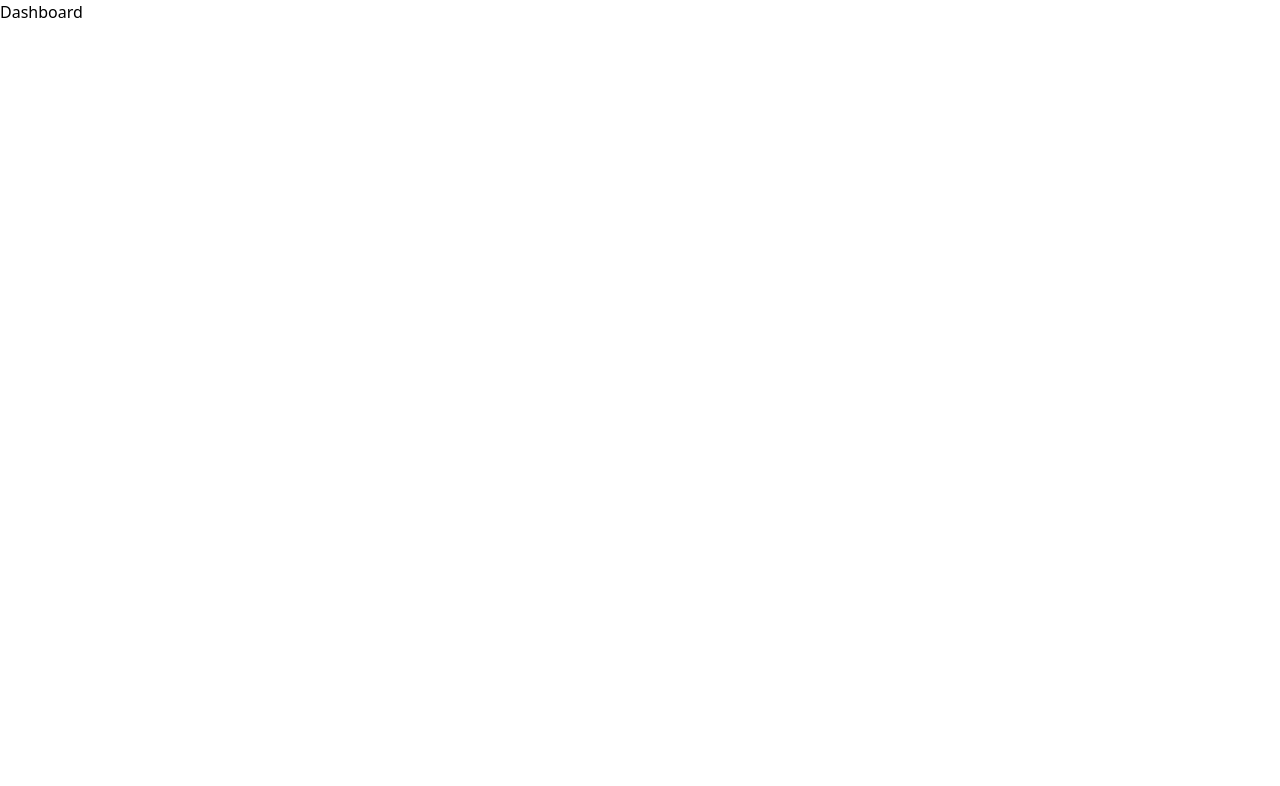
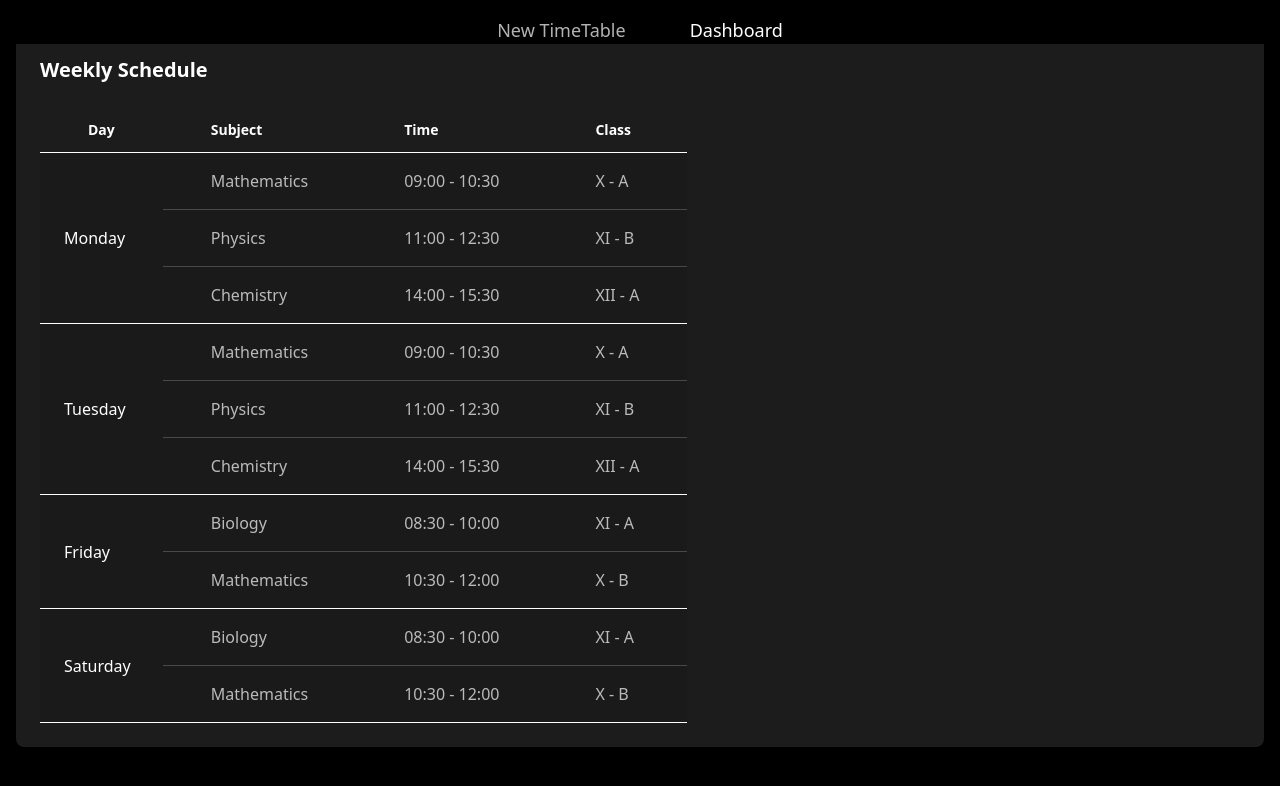
Before and after one commit to Harshiile/Components, a React (Vite) app: page /dashboard in a window 1280 px wide. Shown: the top 786 px of the page. Built offline with nearby package versions, Linux system fonts and the light colour scheme.

Commit message:
Dashboard updated

```diff
--- a/src/components/Dashboard.jsx
+++ b/src/components/Dashboard.jsx
@@ -1,7 +1,88 @@
-const Dashboard = () => {
-    return (
-        <div>Dashboard</div>
-    )
-}
+import Navbar from "./Navbar";
 
-export default Dashboard
+const TimeTable = () => {
+    const timetableData = [
+        {
+            day: "Monday",
+            schedule: [
+                { time: "09:00 - 10:30", subject: "Mathematics", class: "X - A" },
+                { time: "11:00 - 12:30", subject: "Physics", class: "XI - B" },
+                { time: "14:00 - 15:30", subject: "Chemistry", class: "XII - A" },
+            ]
+        },
+        {
+            day: "Tuesday",
+            schedule: [
+                { time: "09:00 - 10:30", subject: "Mathematics", class: "X - A" },
+                { time: "11:00 - 12:30", subject: "Physics", class: "XI - B" },
+                { time: "14:00 - 15:30", subject: "Chemistry", class: "XII - A" },
+            ]
+        },
+        {
+            day: "Friday",
+            schedule: [
+                { time: "08:30 - 10:00", subject: "Biology", class: "XI - A" },
+                { time: "10:30 - 12:00", subject: "Mathematics", class: "X - B" },
+            ]
+        },
+        {
+            day: "Saturday",
+            schedule: [
+                { time: "08:30 - 10:00", subject: "Biology", class: "XI - A" },
+                { time: "10:30 - 12:00", subject: "Mathematics", class: "X - B" },
+            ]
+        },
+    ];
+
+    return <>
+        <Navbar />
+        <div className="bg-black min-h-screen">
+            <div className="container mx-auto px-4 py-8 bg-black">
+                <div className="bg-[#1C1C1C] rounded-lg p-6">
+                    <h2 className="text-xl font-semibold mb-6 text-white">Weekly Schedule</h2>
+                    <div className="overflow-x-auto">
+                        <table className="">
+                            <thead>
+                                <tr className="border-b border-white">
+                                    <th className="px-12 py-3 text-left text-sm font-semibold text-white">Day</th>
+                                    <th className="px-12 py-3 text-left text-sm font-semibold text-white">Subject</th>
+                                    <th className="px-12 py-3 text-left text-sm font-semibold text-white">Time</th>
+                                    <th className="px-12 py-3 text-left text-sm font-semibold text-white">Class</th>
+                                </tr>
+                            </thead>
+                            <tbody>
+                                {timetableData.map((day, index) => (
+                                    day.schedule.map((slot, slotIndex) => (
+                                        <tr
+                                            key={`${index}-${slotIndex}`}
+                                            className={`bg-zinc-900/50 hover:bg-zinc-800/50 transition-colors ${slotIndex === day.schedule.length - 1 ? 'border-b border-white' : 'border-b border-white/20'}
+                                                }`}
+                                        >
+                                            {slotIndex === 0 && (
+                                                <td className="px-6 py-4 text-md font-medium text-white" rowSpan={day.schedule.length}>
+                                                    {day.day}
+                                                </td>
+                                            )}
+                                            <td className="px-12 py-4 text-md text-white/70">
+                                                {slot.subject}
+                                            </td>
+                                            <td className="px-12 py-4 text-md text-white/70">
+                                                {slot.time}
+                                            </td>
+                                            <td className="px-12 py-4 text-md text-white/70">
+                                                {slot.class}
+                                            </td>
+                                        </tr>
+                                    ))
+                                ))}
+                            </tbody>
+                        </table>
+                    </div>
+                </div>
+            </div>
+        </div>
+
+    </>
+};
+
+export default TimeTable;
--- a/src/components/Selector.jsx
+++ b/src/components/Selector.jsx
@@ -3,10 +3,56 @@ import { PlusCircle, BookOpen } from "lucide-react";
 import Navbar from "./Navbar";
 
 const teacherData = {
-    1: "Harshil Parmar",
-    2: "Valkyire Lonen",
-    3: "Chris Mark",
-    4: "Brock Lesnar"
+    1: "John Smith",
+    2: "Emma Johnson",
+    3: "Liam Williams",
+    4: "Olivia Brown",
+    5: "Noah Jones",
+    6: "Ava Garcia",
+    7: "William Miller",
+    8: "Sophia Davis",
+    9: "James Rodriguez",
+    10: "Isabella Martinez",
+    11: "Benjamin Hernandez",
+    12: "Mia Lopez",
+    13: "Lucas Gonzalez",
+    14: "Charlotte Wilson",
+    15: "Henry Anderson",
+    16: "Amelia Thomas",
+    17: "Alexander Taylor",
+    18: "Harper Moore",
+    19: "Daniel Jackson",
+    20: "Evelyn Martin",
+    21: "Michael Lee",
+    22: "Abigail Perez",
+    23: "Ethan Thompson",
+    24: "Ella White",
+    25: "Matthew Harris",
+    26: "Scarlett Clark",
+    27: "Joseph Lewis",
+    28: "Victoria Walker",
+    29: "Samuel Hall",
+    30: "Grace Allen",
+    31: "David Young",
+    32: "Chloe King",
+    33: "Carter Wright",
+    34: "Zoey Scott",
+    35: "Owen Green",
+    36: "Lily Adams",
+    37: "Wyatt Baker",
+    38: "Hannah Nelson",
+    39: "Jack Carter",
+    40: "Aria Mitchell",
+    41: "Gabriel Perez",
+    42: "Natalie Roberts",
+    43: "Anthony Gonzalez",
+    44: "Aubrey Evans",
+    45: "Dylan Carter",
+    46: "Leah Collins",
+    47: "Sebastian Stewart",
+    48: "Madison Sanchez",
+    49: "Nathan Morris",
+    50: "Eleanor Rogers"
 }
 
 const TimeTableForm = () => {
@@ -14,6 +60,8 @@ const TimeTableForm = () => {
     const [specialHours, setSpecialHours] = useState(1);
     const [breakDuration, setBreakDuration] = useState(30);
     const [isSubjectOpen, setIsSubjectOpen] = useState(false);
+    const [classname, setClassname] = useState("")
+    const [division, setDivision] = useState("")
     const [subjects, setSubjects] = useState([]);
     const [newSubject, setNewSubject] = useState("");
     const [teachers, setTeachers] = useState(["", ""]);
@@ -38,7 +86,7 @@ const TimeTableForm = () => {
     };
     const handleSubmit = (e) => {
         e.preventDefault();
-        console.log(periodDuration, specialHours, breakDuration);
+        console.log(classname, division, periodDuration, specialHours, breakDuration);
         console.log(subjects);
     };
     return <>
@@ -48,6 +96,34 @@ const TimeTableForm = () => {
                 <div className="w-1/2 pr-4">
                     <h2 className="text-white text-xl font-semibold mb-6">Create Timetable</h2>
                     <form className="space-y-6" onSubmit={handleSubmit}>
+                        <div className="flex gap-x-16">
+                            <div className="group">
+                                <label htmlFor="firstName" className="block text-md font-medium text-white/70 mb-2 group-focus-within:text-white transition-colors duration-200">
+                                    Class Name
+                                </label>
+                                <input
+                                    type="text"
+                                    id="classname"
+                                    value={classname}
+                                    onChange={(e) => setClassname(e.target.value)}
+                                    className="px-4 py-2 bg-zinc-800 border border-white/10 rounded-lg text-white placeholder-white/30 focus:outline-none focus:ring-2 focus:ring-white/50 focus:border-transparent transition-all duration-200"
+                                    required
+                                />
+                            </div>
+                            <div className="group">
+                                <label htmlFor="firstName" className="block text-md font-medium text-white/70 mb-2 group-focus-within:text-white transition-colors duration-200">
+                                    Division
+                                </label>
+                                <input
+                                    type="text"
+                                    id="division"
+                                    value={division}
+                                    onChange={(e) => setDivision(e.target.value)}
+                                    className="px-4 py-2 bg-zinc-800 border border-white/10 rounded-lg text-white placeholder-white/30 focus:outline-none focus:ring-2 focus:ring-white/50 focus:border-transparent transition-all duration-200"
+                                    required
+                                />
+                            </div>
+                        </div>
                         {/* Period Duration */}
                         <label className="block text-md font-medium text-white/70 mb-2">Period Duration</label>
                         <div className="relative p-1.5 bg-zinc-800 rounded-full flex shadow-inner w-full">
```
